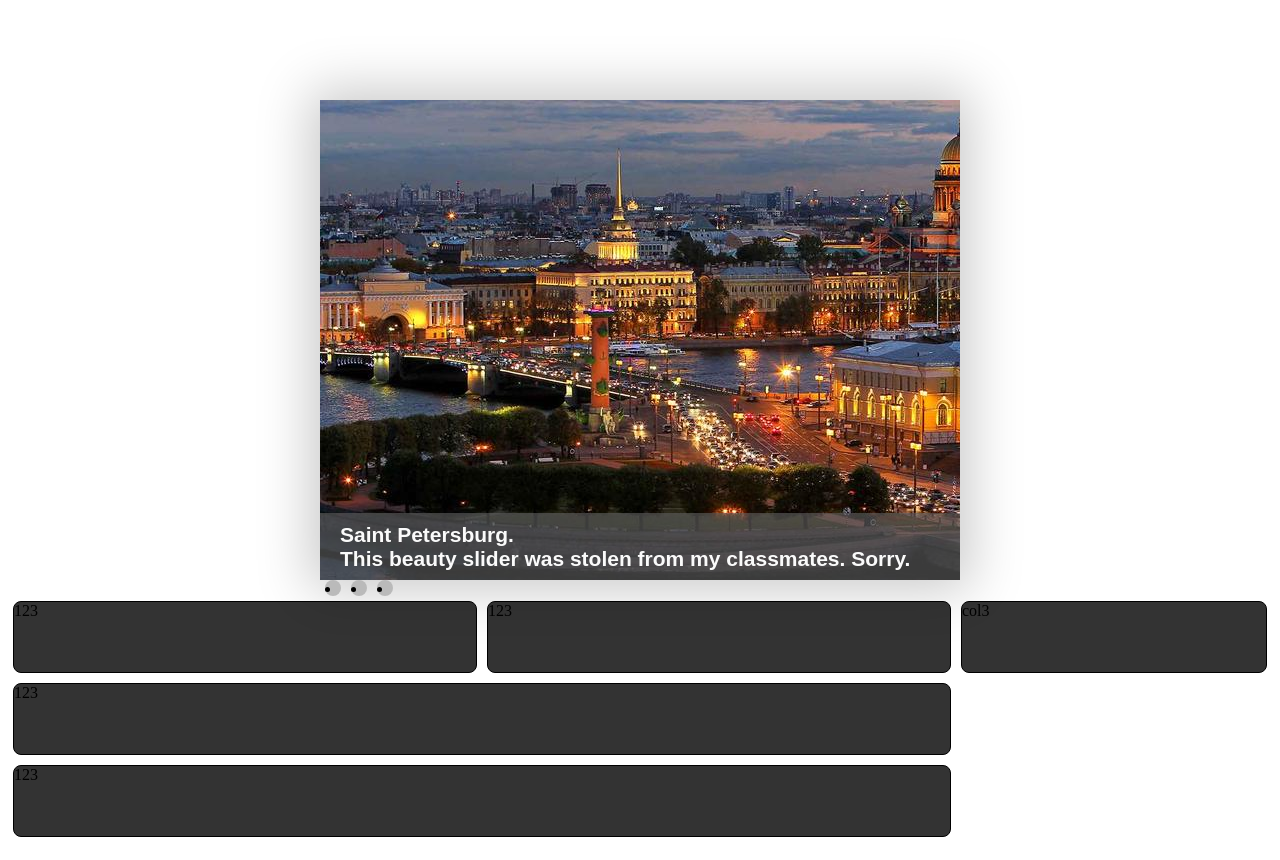
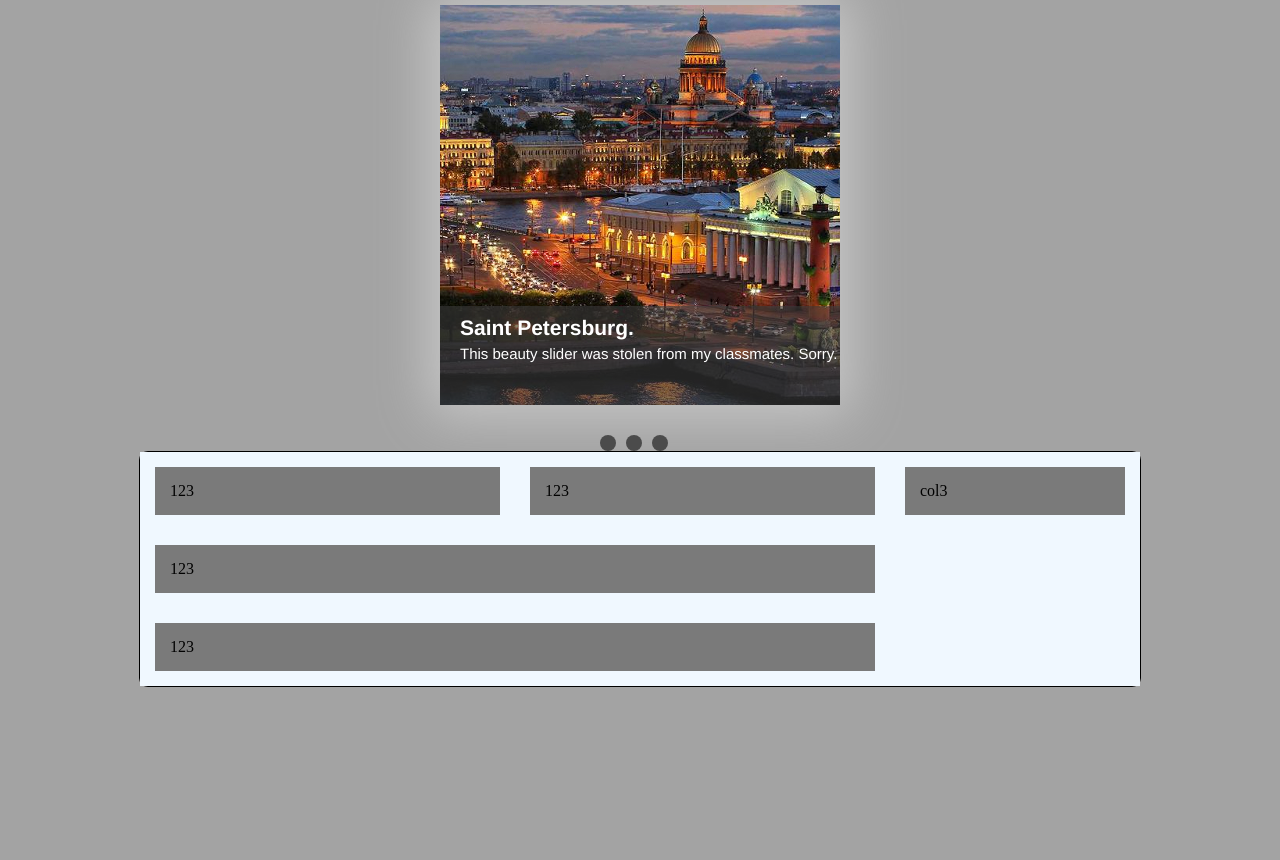
Before and after one commit to trumpumpum/IFMOhw, a plain HTML site: page hw4/8pageof4hw.html in a window 1280 px wide. After the commit the page ends 800 px from the top, so only its background shows below. Drawn offline with Linux system fonts and the light colour scheme.

Commit message:
Доделал слайдер на чистом css.

```diff
--- a/hw4/8pageof4hw.html
+++ b/hw4/8pageof4hw.html
@@ -16,16 +16,25 @@
                 <div id="content-inner-2">
                     <div id="content-inner-3">
                         <div id="content-inner">
-                            <div class="page" id="page1">
-                                <img src="./img/Saint Petersburg.jpg" alt="Saint Petersburg. This beauty slider was stolen from my classmates. Sorry.">
-                                <div class="page-info" id="info1"><h2>Saint Petersburg. <br>This beauty slider was stolen from my classmates. Sorry.</h2>
+
+
+                            <div class="page" id="page1"><img src="img/Saint Petersburg1.jpg" alt="Saint Petersburg. This beauty slider
+                                was stolen from my classmates. Sorry." title="test1">
+                                <div class="page-info" id="info1"><h2>Saint Petersburg. </h2>
+                                    <div class="page-text">This beauty slider
+                                            was stolen from my classmates. Sorry.</div>
                                 </div>
-                                <img src="./img/Sweden.jpeg" alt="Sweden">
+                            </div>
+                            <div class="page" id="page2"><img src="img/Sweden1.jpeg" alt="Sweden" title="Sweden">
                                 <div class="page-info" id="info2"><h2>Sweden</h2>
+                                    <div class="page-text">Stockholm.</div>
                                 </div>
-                                <img src="./img/New-zealand.jpg" alt="New zealand">
+                            </div>
+                            <div class="page" id="page3"><img src="img/New-zealand1.jpg" alt="test3" title="New Zealand">
                                 <div class="page-info" id="info3"><h2>New Zealand</h2>
+                                    <div class="page-text">South Island</div>
                                 </div>
+                            </div>
 
 
                             </div>
@@ -49,21 +58,21 @@
         <div class="row">
             <div class="col-9">
                 <div class="col-6">
-                    <div class="content">123</div>
+                    <div class="cards">123</div>
                 </div>
                 <div class="col-6">
-                    <div class="content">123</div>
+                    <div class="cards">123</div>
                 </div>
                 <div class="col-12">
-                    <div class="content">123</div>
+                    <div class="cards">123</div>
                 </div>
                 <div class="col-12">
-                    <div class="content">123</div>
+                    <div class="cards">123</div>
                 </div>
             </div>
 
             <div class="col-3 offset">
-                <div class="content">
+                <div class="cards">
                     col3
                 </div>
             </div>
--- a/hw4/css/style.css
+++ b/hw4/css/style.css
@@ -1,65 +1,95 @@
 @import url("./grid.css");
+
+body {
+	margin: 0;
+	background-color: #a3a3a3;
+}
+
+
+.top-menu {
+
+	background: rgba(75, 75, 75, 0.726);
+	position: fixed;
+	top: 0px;
+	width: 50%;
+	left: 25%;
+	right: 25%;
+}
+.top-menu li {
+	margin: 0;
+	padding: 0;
+	display: inline-block;
+	text-align: center;
+}
+.top-menu a {
+	font: bold 20px Helvetica, Sans-Serif;
+	display: block;
+	padding: 0px 35px;
+	color: rgb(255, 255, 255);
+	text-decoration: none;
+}
+.top-menu a:hover {
+	background:  rgba(0, 0, 0, 0.37);
+}
 
 
 
-.content {
-	height: 70px;
-	margin: 5px;
-	border: 1px solid black;
-	border-radius: 8px;
-	background: rgba(0, 0, 0, 0.8);
-}
-
 #content-slider {
-	font-family: arial;
-	width: 640px;
-	margin: 0 auto;
-	margin-top: 100px;
+	font-family: Helvetica, Sans-Serif;
+	width: 400px;
+	margin: 30px auto;
+	margin-top: 5px;
 }
 #content {
 	overflow: hidden;
-	width: 640px;
-	height: 480px;
+	width: 400px;
+	height: 400px;
 	-webkit-box-shadow: 0px 0px 50px 10px #c9c9c9;
 	-moz-box-shadow: 0px 0px 50px 10px #c9c9c9;
 	box-shadow: 0px 0px 50px 10px #c9c9c9;
 }
 #content-inner {
 	width:10000px;
-	height: 480px;
+	height: 400px;
 }
 .page {
-	width: 640px;
-	height: 480px;
+	width: 400px;
+	height: 400px;
 	float: left;
 }
 
 .page-info {
 	height: 90px;
-	background-color: rgba(99, 99, 99, 0.6);
+	background-color: rgba(59, 59, 59, 0.6);
 	position: relative;
 	margin-top: 0px;
 	bottom: 103px;
-	color: #dedede;
+	color: rgb(255, 255, 255);
 	padding-left: 20px;
 	padding-top: 10px;
 }
 .page-info h2 {
 	font-size: 21px;
-	margin-bottom: 10px;
+	margin-bottom: 5px;
 	margin-top: 0px;
-	color: #fafafa;
+	color: rgb(255, 255, 255);
 }
 .page-text {
 	font-size: 15px;
 }
 
-
-
+#nav {
+	list-style-type: none;
+	width: 90px;
+	height: 16px;
+	margin: 0 auto;
+	margin-top: 20px;
+	padding: 0;
+}
 
 .button {
 	float: left;
-	background: #bababa;
+	background: #4b4b4b;
 	width: 16px;
 	height: 16px;
 	-webkit-border-radius: 8px;
@@ -69,9 +99,9 @@
 	margin-right: 5px;
 }
 .button:hover {
-	-webkit-box-shadow: inset 0px 0px 2px 2px #d4d4d4;
-	-moz-box-shadow: inset 0px 0px 2px 2px #d4d4d4;
-	box-shadow: inset 0px 0px 2px 2px #d4d4d4;
+	-webkit-box-shadow: inset 0px 0px 2px 2px #a3a3a3;
+	-moz-box-shadow: inset 0px 0px 2px 2px #6d6d6d;
+	box-shadow: inset 0px 0px 2px 2px #6b6b6b;
 }
 .button:active {
 	-webkit-box-shadow: inset 0px 0px 2px 2px #7a7a7a;
@@ -83,6 +113,7 @@
 	width: 16px;
 	height: 16px;
 }
+
 
 
 #content-inner-1:target #content-inner {
@@ -97,12 +128,53 @@
 	-moz-transition: all 400ms ease;
 	-o-transition: all 400ms ease;
 	transition: all 400ms ease;
-	margin-left: -640px;
+	margin-left: -400px;
 }
 #content-inner-3:target #content-inner {
 	-webkit-transition: all 400ms ease;
 	-moz-transition: all 400ms ease;
 	-o-transition: all 400ms ease;
 	transition: all 400ms ease;
-	margin-left: -1280px;
+	margin-left: -800px;
 }
+
+
+
+.container {
+	max-width: 1000px;
+	margin: auto;
+	padding: auto;
+	background: #4b4b4b;
+	border: 1px solid black;
+	border-radius: 9px;
+}
+
+.row {
+	background-color: aliceblue;
+
+}
+
+.col-6 {
+	float: right;
+}
+
+h5 {
+	position: absolute;
+	top	: 10px;
+	left: 10px;
+	width: 100%;
+	color: rgb(0, 0, 0);
+}
+h5 span {
+	font: bold 20px Helvetica, Sans-Serif;
+	letter-spacing: -1px;
+	background: rgb(0, 0, 0);
+	background: rgba(255, 255, 255, 0.712);
+	padding	: 10px;
+}
+
+.cards {
+	margin: 15px;
+	padding: 15px;
+	background: #7a7a7a;
+}
```
Also changed, not shown: hw4/img/New-zealand.jpg (deleted), hw4/img/New-zealand1.jpg (added), hw4/img/Saint Petersburg.jpg (deleted), hw4/img/Saint Petersburg1.jpg (added), hw4/img/Sweden.jpeg (deleted), hw4/img/Sweden1.jpeg (added).
